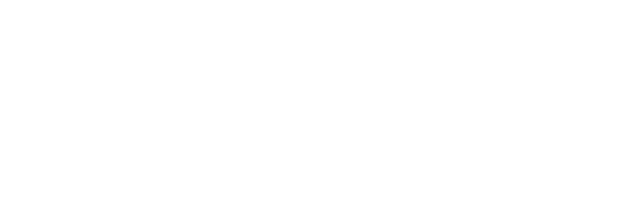
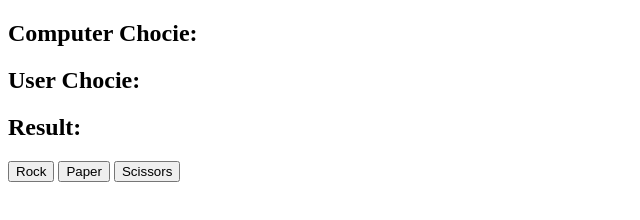
Before and after one commit to macgroigar/rockpaper-js, a plain HTML site: page index.html in a window 1280 px wide. Shown: the whole page, without its empty margins (0-640 px from the left). Drawn offline with Linux system fonts and the light colour scheme.

Commit message:
html structure basic readme

```diff
--- a/index.html
+++ b/index.html
@@ -7,6 +7,15 @@
     <title>Rock Paper Scissors</title>
 </head>
 <body>
-<script src="app.js"></script>
+
+    <h2>Computer Chocie:<span id="computer-choice"></span></h2>
+    <h2>User Chocie:<span id="user-choice"></span></h2>
+    <h2>Result:<span id="result"></span></h2>
+
+    <button id="rock">Rock</button>
+    <button id="paper">Paper</button>
+    <button id="scissors">Scissors</button>
+
+    <script src="app.js"></script>
 </body>
 </html>
```
Also changed, not shown: 1 other file.
